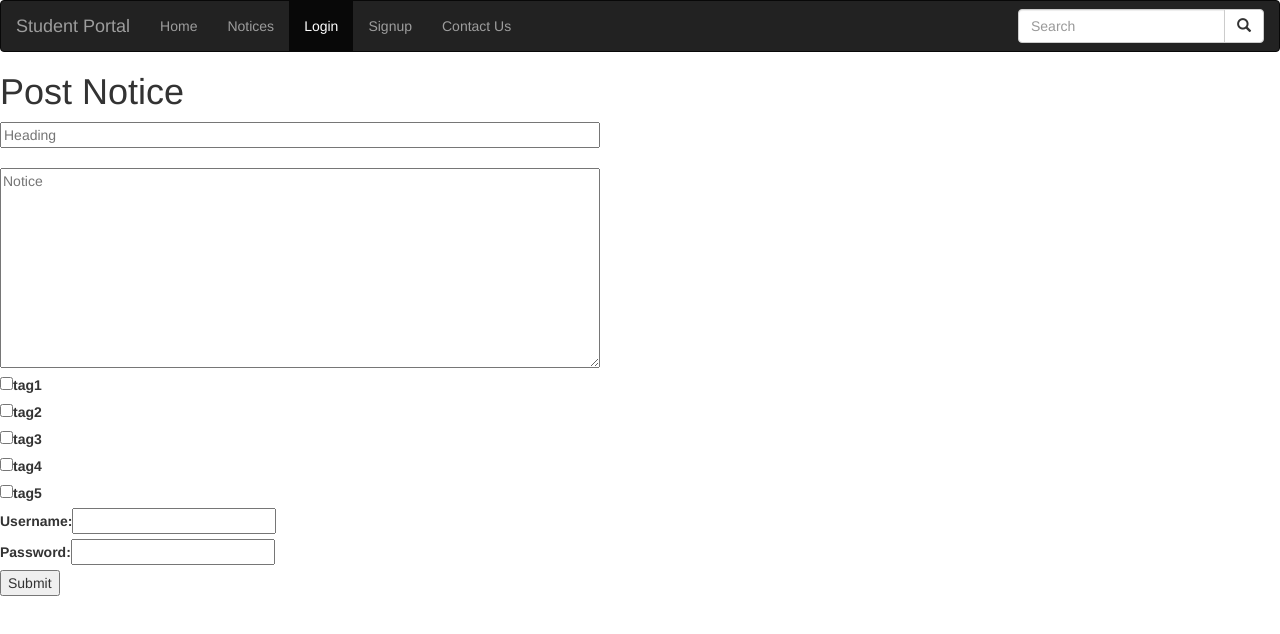
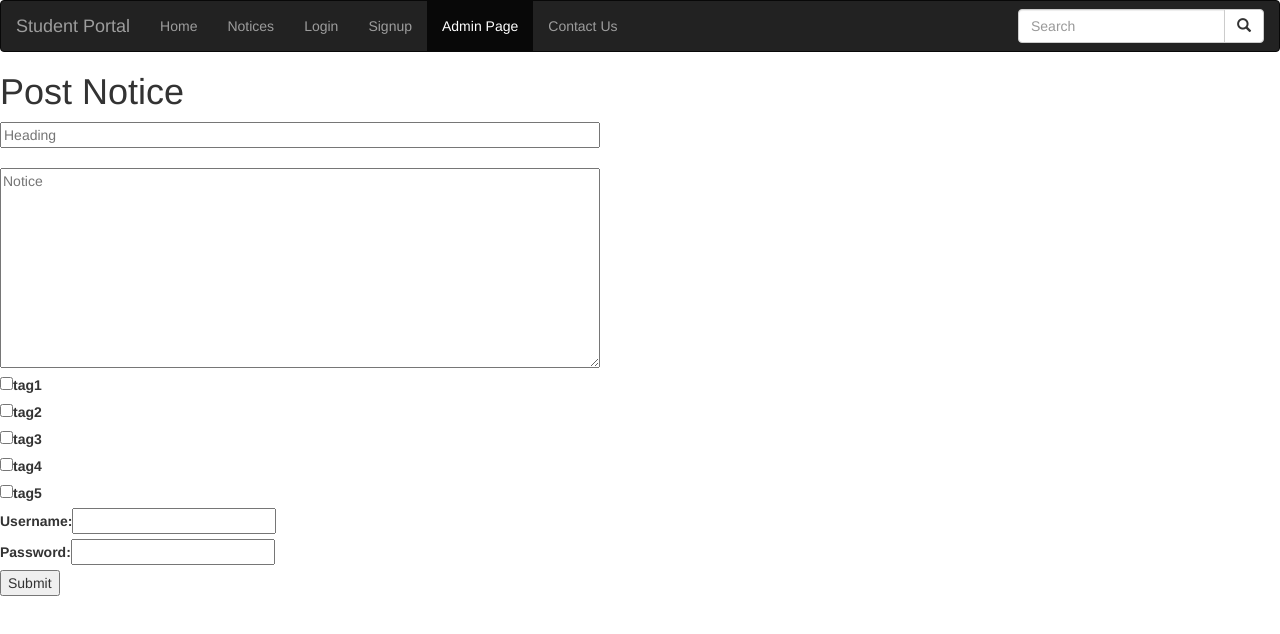
Before and after one commit to ujjwal-raizada/student-utility-portal, a React (Create React App) app in the folder front-end-react/frontend-testing/: page /admin in a window 1280 px wide. Shown: the top 634 px of the page. Built offline with nearby package versions, Linux system fonts and the light colour scheme.

Commit message:
frontend: update header

```diff
--- a/front-end-react/frontend-testing/src/Components/AdminPage.js
+++ b/front-end-react/frontend-testing/src/Components/AdminPage.js
@@ -66,7 +66,7 @@ class AdminPage extends Component {
 	render() {
 		return (
 			<Fragment>
-				<Header />
+				<Header page="AdminPage" />
 				<h1 >Post Notice</h1>
 				<p className="text-danger">{this.state.placeholder}</p>
 				<form>
--- a/front-end-react/frontend-testing/src/Components/ContactUs.js
+++ b/front-end-react/frontend-testing/src/Components/ContactUs.js
@@ -7,7 +7,7 @@ class ContactUs extends Component {
 
 		return (
 			<Fragment>
-				<Header />
+				<Header page='ContactUs'/>
 				<h3 className="text text-center"> Contact Us </h3>
 				<pre>
 				Ujjwal Raizada (Scrum Master)<br/>
--- a/front-end-react/frontend-testing/src/Components/Header.js
+++ b/front-end-react/frontend-testing/src/Components/Header.js
@@ -5,35 +5,88 @@ import {Link} from "react-router-dom"
 class Header extends Component {
 
 	state = {
+
 		Home: "inactive",
-	  	Login: "active",
+	  	Login: "inactive",
+	  	Notice: "inactive",
+	  	AdminPage: "inactive",
+	  	ContactUs: "inactive",
+	}
+
+	componentDidMount() {
+		this.setState({
+			[this.props.page]: "active"
+		})
 	}
 
 	render() {
+
 		return(
+
 			<nav className="navbar navbar-inverse" navbar-fixed-top>
+
 			    <div className="container-fluid">
+
 					<div className= "navbar-header">
-					<a className="navbar-brand" href="./">Student Portal</a>
+					<Link className="navbar-brand" to="./">	Student Portal </Link>
 					</div>
+
 					<ul className = "nav navbar-nav">
-						<li className = {this.state.Home}> <Link to={`./`}>Home</Link> </li>
-						<li ><a href="./notice">Notices</a></li>
-						<li className = {this.state.Login} ><a href="./">Login</a></li>
-						<li><a href="./signup">Signup</a></li>
-						<li><a href="./contactus">Contact Us</a></li>
+
+						<li className = {this.state.Home}>
+							<Link to={`/`}> Home </Link>
+						</li>
+
+						<li className = {this.state.Notice}>
+							<Link to={`/notice`}> Notices </Link>
+						</li>
+
+						<li className = {this.state.Login} >
+							<Link to={`/`}> Login </Link>
+						</li>
+
+						<li className = {this.state.Signup}>
+							<Link to={`/signup`}> Signup </Link>
+						</li>
+
+						<li className = {this.state.AdminPage}>
+							<Link to={`/admin`}> Admin Page </Link>
+						</li>
+
+						<li className = {this.state.ContactUs}>
+							<Link to={`/contactus`}> Contact Us </Link>
+						</li>
+
 					</ul>
+
 					<form className="navbar-form navbar-right" action="/action_page.php">
+
 						<div  className="input-group pull-right">
-							<input type="text" className="form-control" placeholder="Search" name="search" />
+
+							<input
+								type="text"
+							   	className="form-control"
+						  	 	placeholder="Search"
+							   	name="search"
+						   		/>
+
 							    <div className="input-group-btn">
-							     	<button className="btn btn-default" type="submit">
+
+							     	<button
+							     		className="btn btn-default"
+							     		type="submit"
+						     			>
 							        	<i className="glyphicon glyphicon-search"></i>
 							        </button>
+
 							    </div>
+
 						</div>
+
 					</form>
+
 			    </div>
+
  			</nav>
 		)
 	}
--- a/front-end-react/frontend-testing/src/Components/Login.js
+++ b/front-end-react/frontend-testing/src/Components/Login.js
@@ -67,7 +67,7 @@ class Login extends Component {
 	render() {
 		return (
 			<Fragment >
-				<Header />
+				<Header page='Header'/>
 					<div className="text-center">
 						<h1 >Login</h1>
 						<p className="text-danger">{this.state.placeholder}</p>
--- a/front-end-react/frontend-testing/src/Components/Notice.js
+++ b/front-end-react/frontend-testing/src/Components/Notice.js
@@ -7,7 +7,7 @@ class Notice extends Component {
 
 		return (
 			<Fragment>
-				<Header />
+				<Header page="Notice"/>
 				<h3 className="text text-center"> Notices </h3>
 			</Fragment>
 		)
--- a/front-end-react/frontend-testing/src/Components/Profile.js
+++ b/front-end-react/frontend-testing/src/Components/Profile.js
@@ -1,6 +1,7 @@
 import React, {Component, Fragment} from "react"
 import Test from "./Test"
 import Login from "./Login"
+import Header from "./Header"
 import axios from "axios"
 
 class Profile extends Component {
@@ -10,10 +11,11 @@ class Profile extends Component {
 	render() {
 
 		return (
-			<div>
+			<Fragment>
+				<Header page="Profile"/>
 				<h3 className="text-prime text-center"> Welcome!!</h3>
 				<button onClick={this.handleClick}>Signout</button>
-			</div>
+			</Fragment>
 		)
 	}
 }
--- a/front-end-react/frontend-testing/src/Components/Signup.js
+++ b/front-end-react/frontend-testing/src/Components/Signup.js
@@ -64,7 +64,7 @@ class Signup extends Component {
 	render() {
 		return (
 			<Fragment>
-				<Header />
+				<Header page="Signup" />
 				<h1 >Signup</h1>
 				<p className="text-danger">{this.state.placeholder}</p>
 				<form>
```
